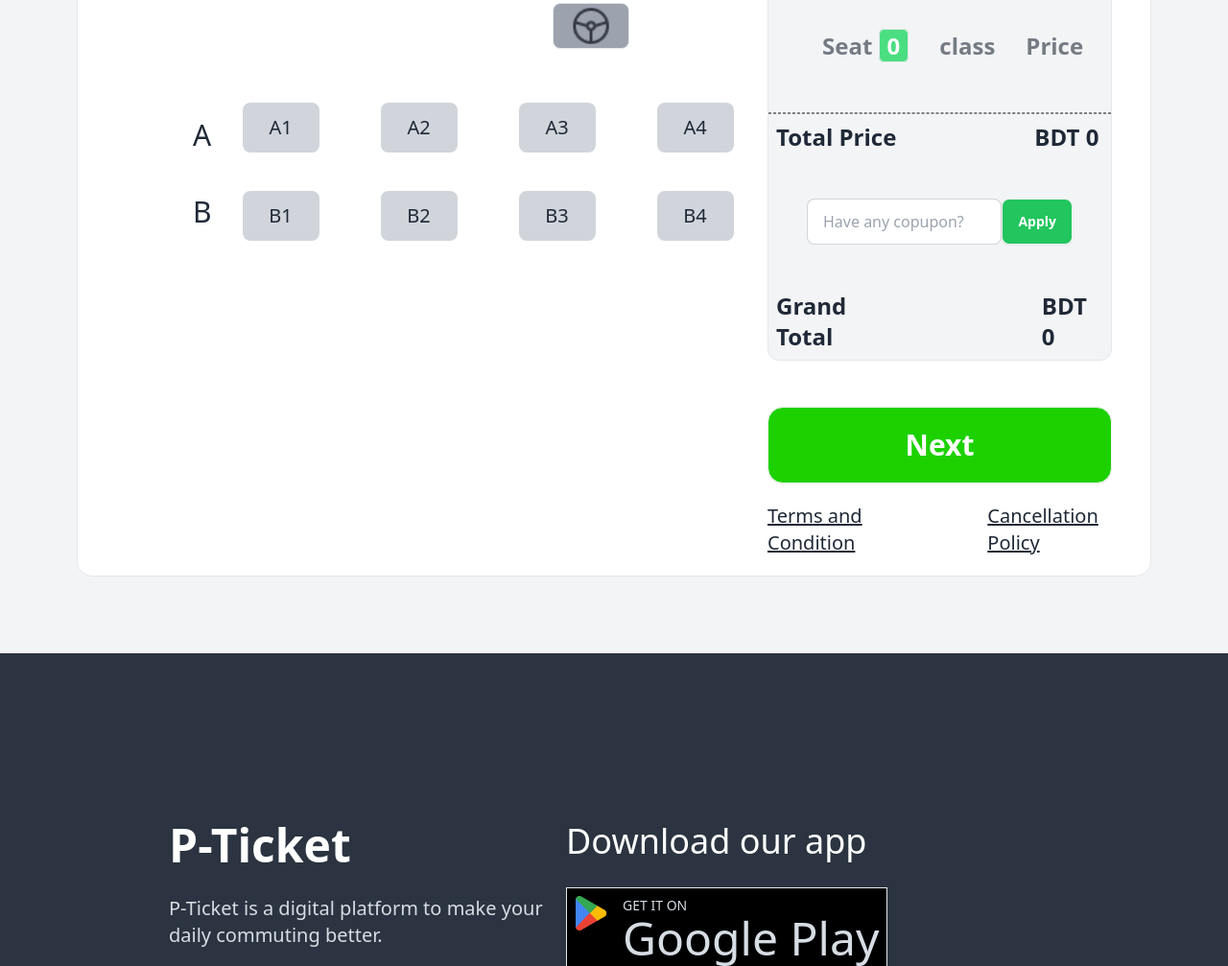
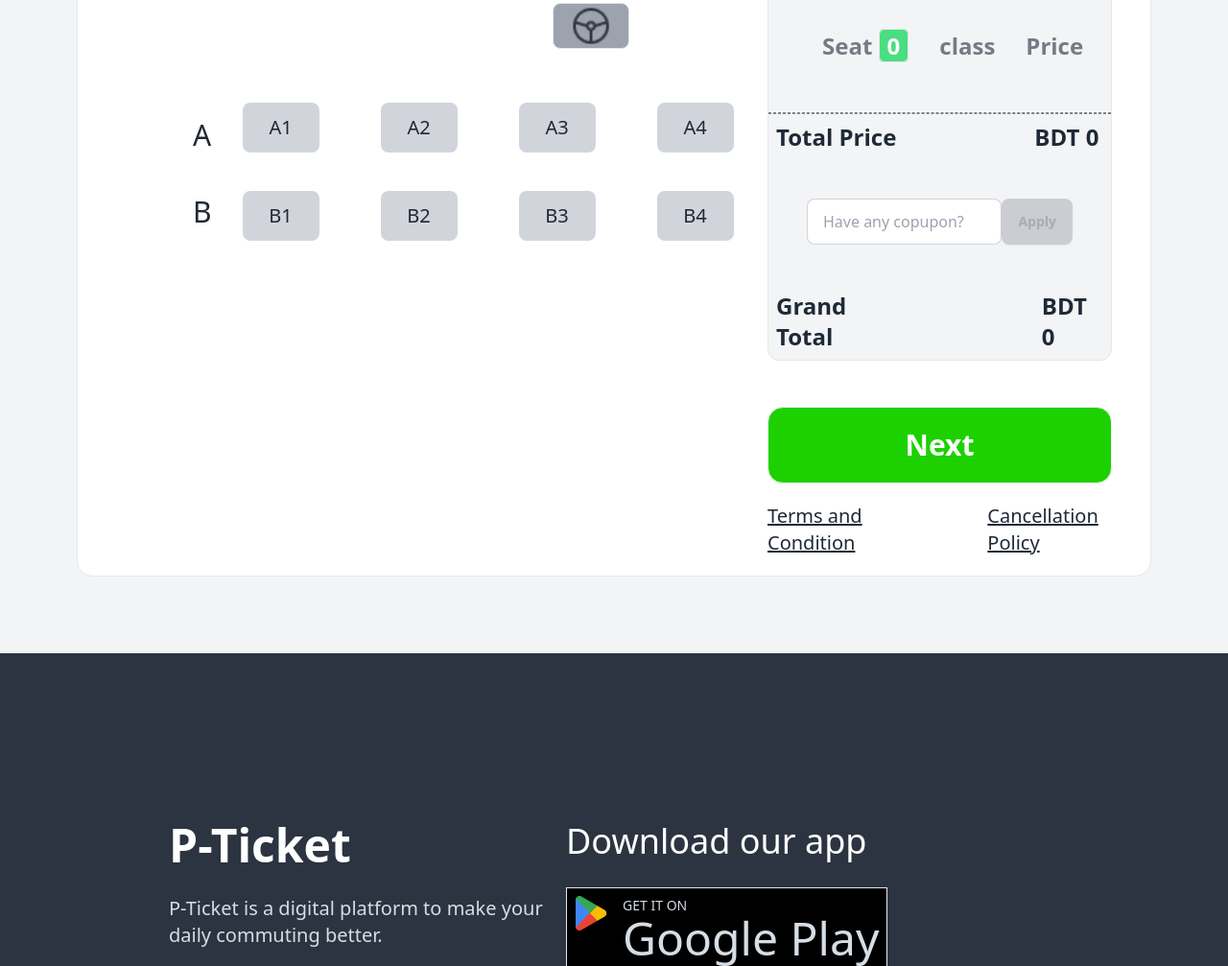
Before and after one commit to Shafaet1074/Online_Seat_Booking-, a plain HTML site: page index.html in a window 1280 px wide. Shown: the part 2327-3334 px from the top of the page at 96% size. Drawn offline with nearby package versions, Linux system fonts and the light colour scheme.

Commit message:
little more modified

```diff
--- a/index.html
+++ b/index.html
@@ -381,7 +381,7 @@
              <!-- Coupons Start -->
              <div class="flex p-10">
              <input type="text" placeholder="Have any copupon?" id="coupon-input" class="input input-bordered w-full " />
-             <button  id="coupon"  class="btn bg-green-500 text-white">Apply</button>
+             <button  id="coupon"  class="btn bg-green-500 text-white" disabled>Apply</button>
             </div>
             <div class="flex gap-36 p-2">
               <div>
```
